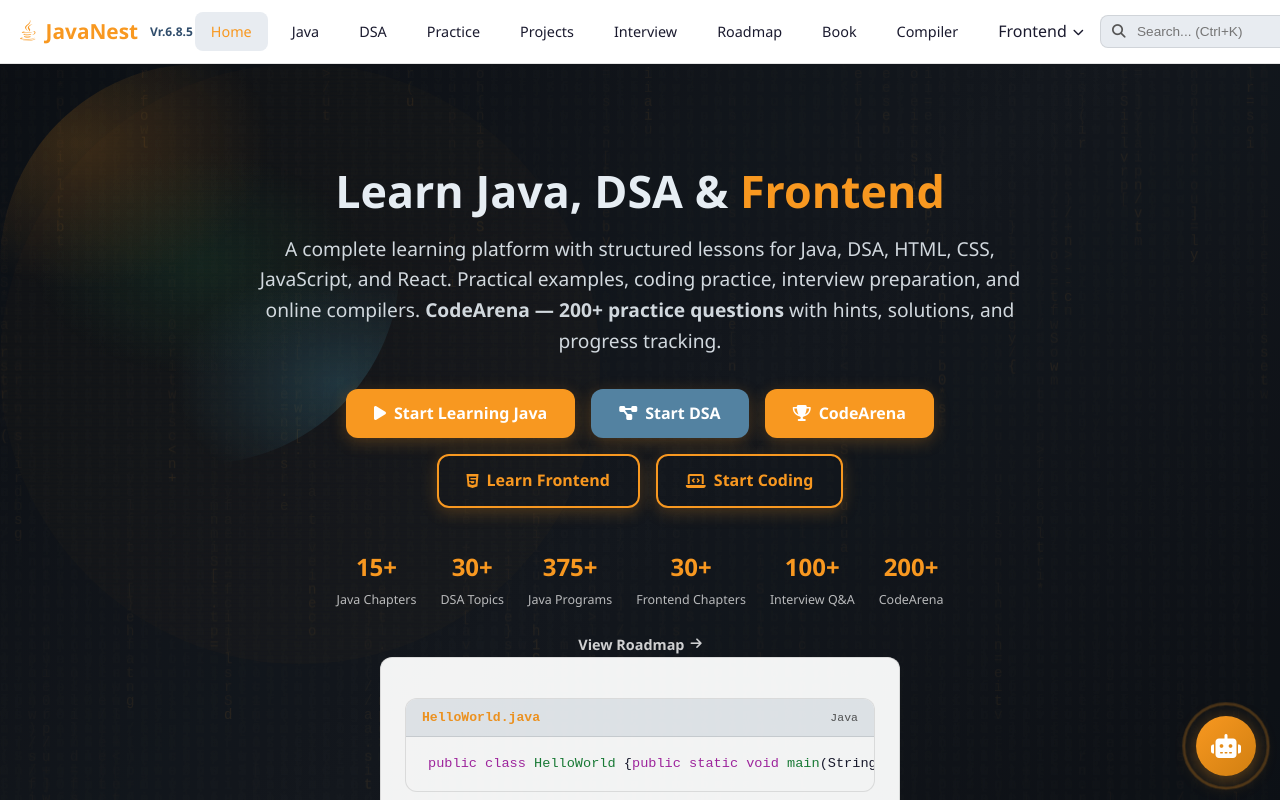
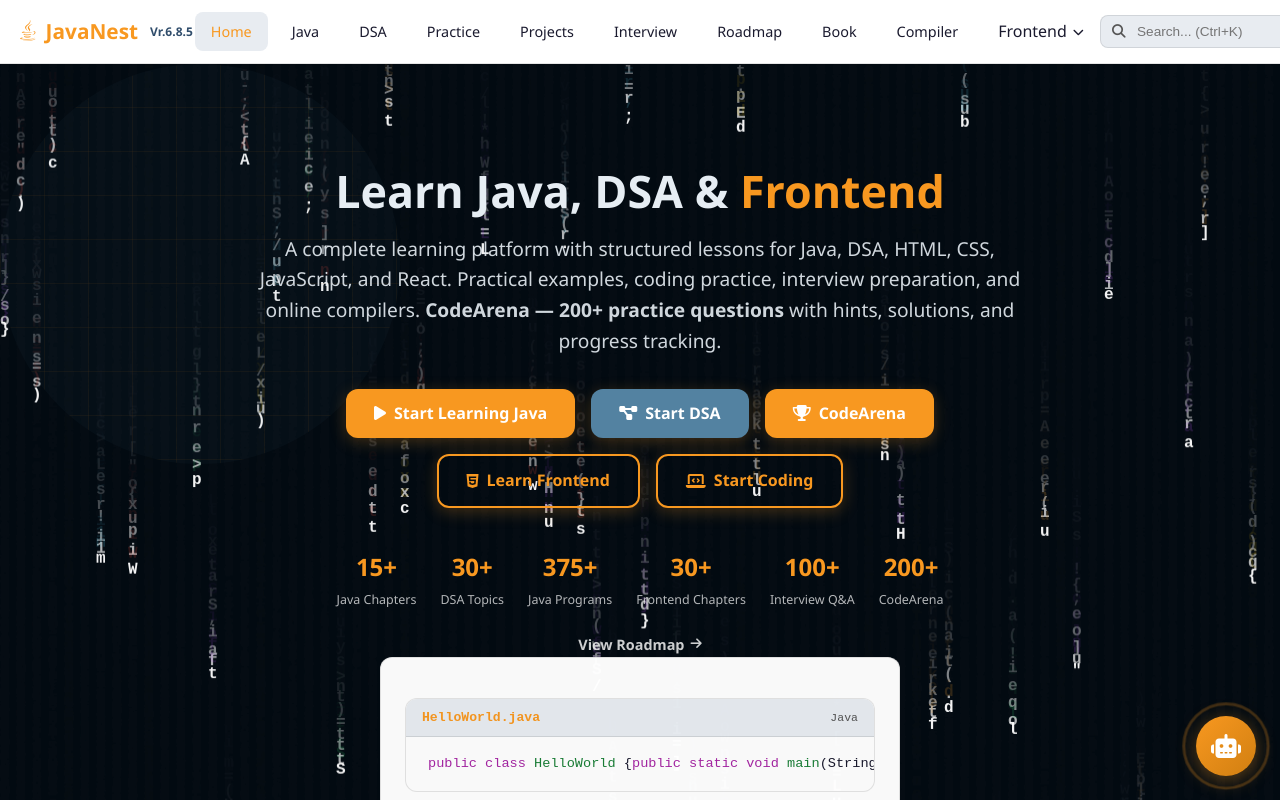
Before and after one commit to abhinavmaurya12/javapath-react, a React (Vite) app: page / in a window 1280 px wide. Shown: the top 800 px of the page. Built offline with nearby package versions, Linux system fonts and the light colour scheme.

Commit message:
style: vibrant animated matrix code-rain hero background

```diff
--- a/src/assets/css/style.css
+++ b/src/assets/css/style.css
@@ -633,27 +633,29 @@
 .hero-stat .stat-num{display:block;font-size:1.5rem;font-weight:700;color:var(--primary)}
 .hero-stat .stat-label{font-size:.78rem;color:rgba(255,255,255,.7)}
 
-/* === Hero Code-Rain Background === */
-.hero{position:relative;overflow:hidden;background:linear-gradient(135deg,#0d1117 0%,#161b22 50%,#0d1117 100%);color:#e6edf3}
-.hero::before{content:'';position:absolute;inset:0;z-index:0;pointer-events:none;opacity:.18;
+/* === Hero Animated Background === */
+.hero{position:relative;overflow:hidden;background:#070b14;color:#e6edf3;min-height:640px}
+.hero::before{content:'';position:absolute;inset:0;z-index:0;pointer-events:none;
+  background:
+    radial-gradient(ellipse 60% 50% at 18% 12%,rgba(248,152,32,.28),transparent 55%),
+    radial-gradient(ellipse 55% 45% at 92% 88%,rgba(97,218,255,.22),transparent 55%),
+    radial-gradient(ellipse 50% 35% at 50% 60%,rgba(39,174,96,.12),transparent 70%)}
+.hero::after{content:'';position:absolute;inset:0;z-index:0;pointer-events:none;opacity:.45;
   background-image:
-    repeating-linear-gradient(0deg,transparent 0 2px,rgba(248,152,32,.06) 2px 4px);
-  animation:heroGrid 6s linear infinite}
-.hero::after{content:'';position:absolute;inset:0;z-index:0;pointer-events:none;
-  background:
-    radial-gradient(ellipse 80% 60% at 20% 20%,rgba(248,152,32,.18),transparent 60%),
-    radial-gradient(ellipse 70% 50% at 85% 80%,rgba(97,218,255,.16),transparent 60%),
-    radial-gradient(ellipse 60% 40% at 50% 50%,rgba(39,174,96,.10),transparent 70%)}
-@keyframes heroGrid{0%{background-position:0 0}100%{background-position:0 4px}}
-.hero-code-rain{position:absolute;inset:0;z-index:0;pointer-events:none;overflow:hidden;opacity:.16}
-.hero-code-rain canvas{position:absolute;inset:0;width:100%;height:100%}
-.hero-content{position:relative;z-index:1}
+    linear-gradient(rgba(248,152,32,.12) 1px,transparent 1px),
+    linear-gradient(90deg,rgba(248,152,32,.12) 1px,transparent 1px);
+  background-size:44px 44px;
+  animation:heroGrid 3.5s linear infinite}
+@keyframes heroGrid{0%{background-position:0 0}100%{background-position:0 44px}}
+.hero-code-rain{position:absolute;inset:0;z-index:0;pointer-events:none;overflow:hidden}
+.hero-code-rain canvas{position:absolute;inset:0;width:100%;height:100%;display:block}
+.hero-content{position:relative;z-index:2}
 .hero-content h1,.hero-content p,.hero-link a{color:#e6edf3}
 .hero-content h1 span{color:var(--primary)}
-.hero-btns .btn{box-shadow:0 4px 16px rgba(248,152,32,.25)}
-.hero-code{position:relative;z-index:1;opacity:.95}
+.hero-btns .btn{box-shadow:0 4px 16px rgba(248,152,32,.25);transition:all .2s}
+.hero-btns .btn:hover{transform:translateY(-2px);box-shadow:0 8px 28px rgba(248,152,32,.5)}
+.hero-code{position:relative;z-index:2;opacity:.98}
 @media(max-width:768px){
-  .hero::after,.hero::before{opacity:.10}
   .hero-code{display:none}
 }
 
--- a/src/pages/HomePage.jsx
+++ b/src/pages/HomePage.jsx
@@ -81,31 +81,51 @@
     if (!canvas) return
     const ctx = canvas.getContext('2d')
     let raf
-    const chars = '01{}()[];<>+-*/=classpublicstaticvoidnewreturnifelseforwhileStringint[]System.out.println//'
-    const fontSize = 14
-    let columns, drops
+    const charSets = [
+      '01{}()[];<>+-*/=classpublicstaticvoidnewreturnifelseforwhileStringint[]System.out.println//',
+      'public static void main(String[] args){System.out.println("Hello, World!");}',
+      'for(int i=0;i<n;i++){if(a[i]==x)return i;}return-1;',
+      'ArrayList<Node> queue=new LinkedList<>();queue.add(root);',
+      'while(!stack.isEmpty()){int x=stack.pop();System.out.println(x);}'
+    ]
+    const fontSize = 16
+    let columns, drops, colors
 
     function resize() {
       canvas.width = canvas.offsetWidth
       canvas.height = canvas.offsetHeight
       columns = Math.floor(canvas.width / fontSize)
-      drops = new Array(columns).fill(0).map(() => Math.floor(Math.random() * -20))
+      drops = new Array(columns).fill(0).map(() => Math.floor(Math.random() * -40))
+      colors = new Array(columns).fill(0).map(() => {
+        const r = ['#f8a832','#61dafb','#27ae60','#f1c40f','#e74c3c','#b453f2']
+        return r[Math.floor(Math.random() * r.length)]
+      })
     }
     resize()
     window.addEventListener('resize', resize)
 
     function draw() {
-      ctx.fillStyle = 'rgba(13,17,23,0.08)'
+      // motion-blur trail: fade previous frame instead of clearing
+      ctx.fillStyle = 'rgba(7,11,20,0.28)'
       ctx.fillRect(0, 0, canvas.width, canvas.height)
-      ctx.font = fontSize + "px 'Courier New', monospace"
+      ctx.font = "600 " + fontSize + "px 'Courier New', monospace"
       for (let i = 0; i < columns; i++) {
-        const ch = chars[Math.floor(Math.random() * chars.length)]
+        const set = charSets[Math.floor(Math.random() * charSets.length)]
+        const ch = set[Math.floor(Math.random() * set.length)]
         const x = i * fontSize
         const y = drops[i] * fontSize
-        ctx.fillStyle = 'rgba(248,152,32,' + (0.15 + Math.random() * 0.35) + ')'
+        const col = colors[i]
+        // dim trailing chars
+        ctx.fillStyle = col
+        ctx.globalAlpha = 0.18
+        ctx.fillText(ch, x, y - fontSize)
+        // bright head of the stream
+        ctx.fillStyle = '#fff'
+        ctx.globalAlpha = 0.95
         ctx.fillText(ch, x, y)
+        ctx.globalAlpha = 1
         if (y > canvas.height && Math.random() > 0.975) drops[i] = 0
-        drops[i]++
+        drops[i] += 0.55 + Math.random() * 0.7
       }
       raf = requestAnimationFrame(draw)
     }
```
Also changed, not shown: 1 other file (tests, documents, lock files or other folders).
